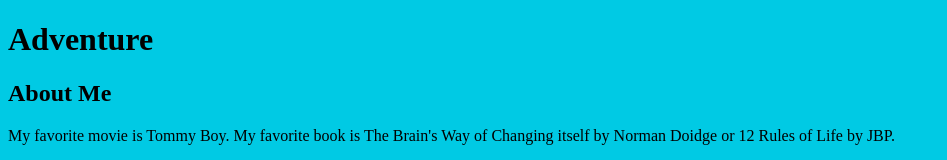
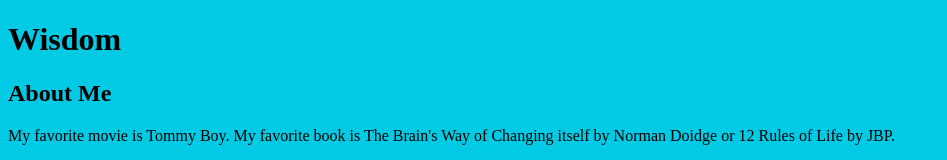
Before and after one commit to kpierce236/udacity-git-course, a plain HTML site: page index.html in a window 1280 px wide. Shown: the top 160 px of the page, without its empty margins (0-947 px from the left). Drawn offline with Linux system fonts and the light colour scheme.

Commit message:
Wisdom Heading

```diff
--- a/index.html
+++ b/index.html
@@ -10,7 +10,7 @@
 <body>
 
     <header>
-        <h1>Adventure</h1>
+        <h1>Wisdom</h1>
     </header>
 
     <div class="container">
```
